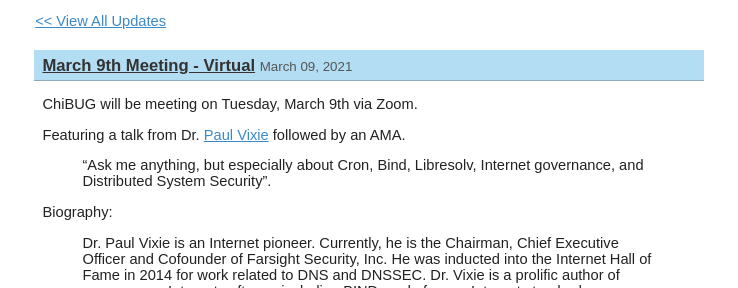
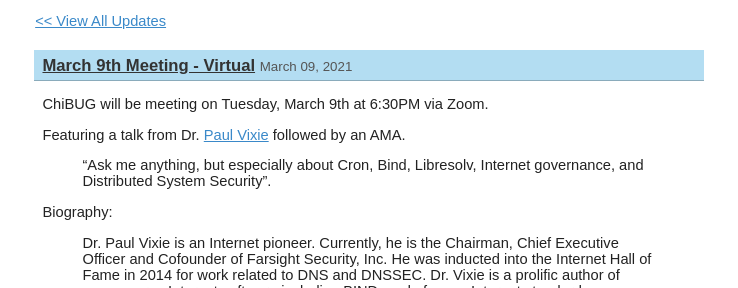
Before and after one commit to jcs/chibug.org, a Jekyll site: the page built from _posts/2021-03-09-meeting.md, in a window 1280 px wide. Shown: the part 193-481 px from the top of the page, without its empty margins (271-1009 px from the left). Built offline with Jekyll 4.4.1, drawn with Linux system fonts in a browser that asks for light colours.

Commit message:
forgot meeting time

```diff
--- a/_posts/2021-03-09-meeting.md
+++ b/_posts/2021-03-09-meeting.md
@@ -2,7 +2,7 @@
 layout: post
 title: "March 9th Meeting - Virtual"
 ---
-ChiBUG will be meeting on Tuesday, March 9th via Zoom.
+ChiBUG will be meeting on Tuesday, March 9th at 6:30PM via Zoom.
 
 Featuring a talk from Dr. [Paul Vixie](https://en.wikipedia.org/wiki/Paul_Vixie) followed by an AMA.
 
```
